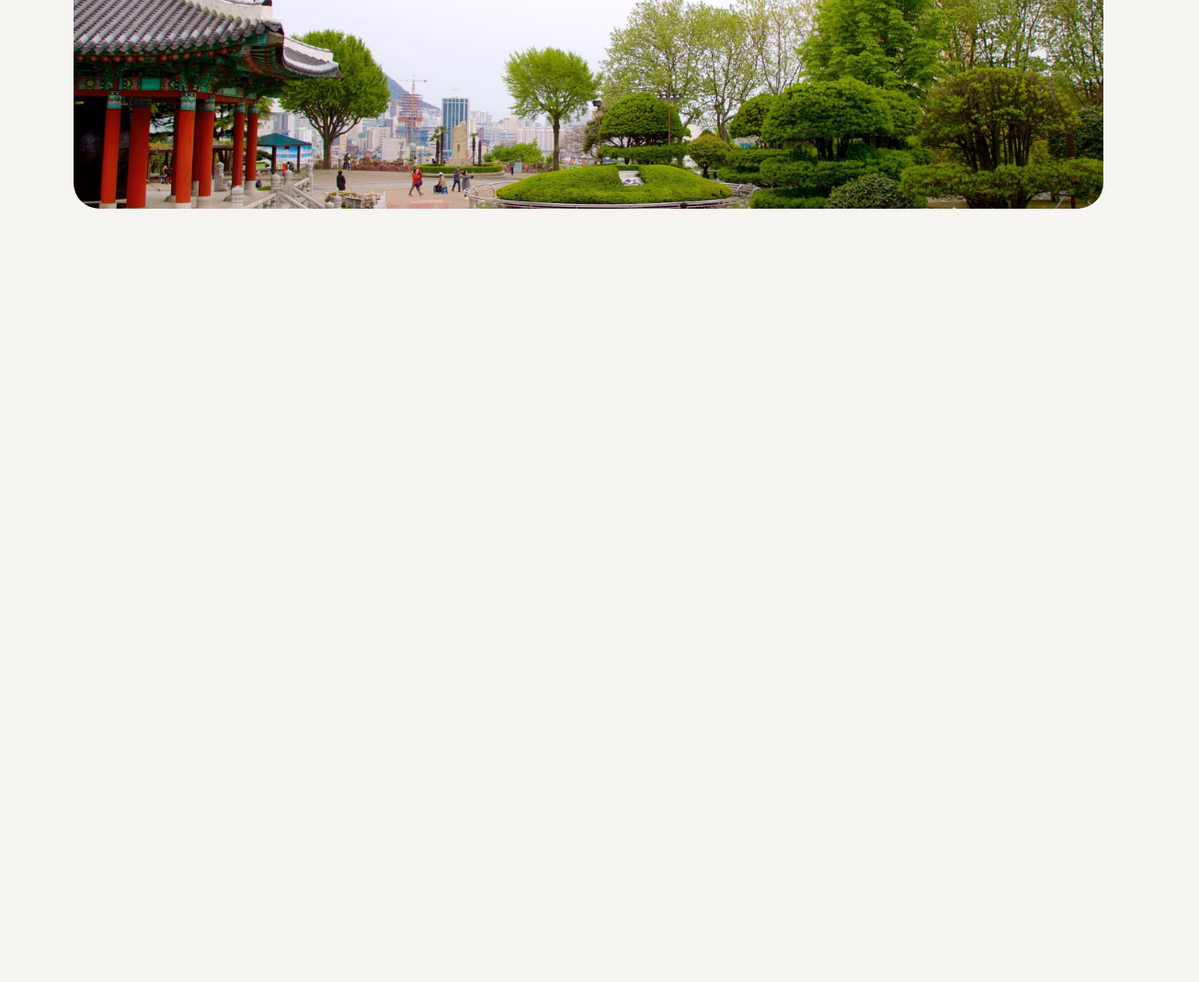
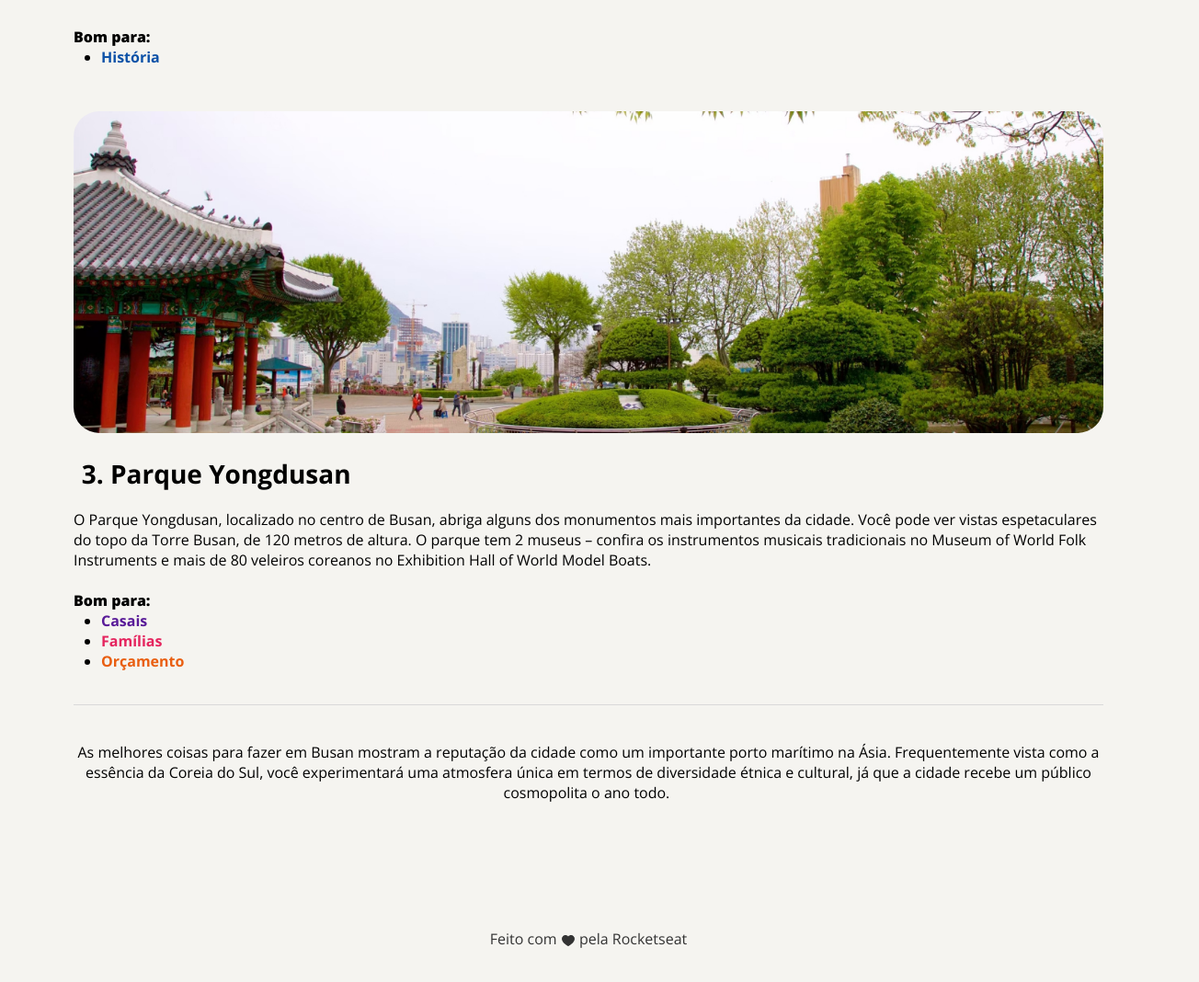
Before and after one commit to monsterofcodes23/Desafio-Ponto-Turistico, a plain HTML site: page index.html in a window 1280 px wide. Shown: the part 2400-3468 px from the top of the page at 92% size, 1304 px wide, since content can reach past the window. Before the commit the page ends 2769 px from the top, so only its background shows below. Drawn offline with nearby package versions, Linux system fonts and the light colour scheme.

Commit message:
finalizado

```diff
--- a/index.html
+++ b/index.html
@@ -31,16 +31,35 @@
             <h3 class="h3list"><li>Templo Haedong Yonggungsa </li></h3>
             <p>O Templo Haedong Yonggungsa é um templo budista localizado no extremo nordeste de Busan. Construído em 1376, é um dos poucos templos na Coreia construídos à beira-mar – você pode desfrutar de vistas do Mar do Leste de um lado e de belas montanhas do outro.
               <br><br>
-              Bom para:
-              <br><br>
-              ・História</p>
+              <p class="bompara">Bom para:</p>
+              <ul class="pqy"><li class="pr"><p class="hist">História</p></li></ul>
               <img src="assets/Image_03.jpg" alt="" id="penultimafoto">
               <h3 class="h3list"><li>Templo Beomeo-sa</li></h3>
-              <p>O Templo Beomeo-sa é um dos maiores santuários da Coreia do Sul. Ele está localizado no alto da borda leste da montanha Geumjeongsa e fica distante da agitação da cidade. O Daeungjeon Hall do templo é um exemplo bem preservado da arquitetura da Dinastia Joseon.</p>
+              <p id="beomeop">O Templo Beomeo-sa é um dos maiores santuários da Coreia do Sul. Ele está localizado no alto da borda leste da montanha Geumjeongsa e fica distante da agitação da cidade. O Daeungjeon Hall do templo é um exemplo bem preservado da arquitetura da Dinastia Joseon.
+              <br><br>
+              <p class="bompara">Bom para:</p>
+              <ul class="pqy"><li class="pr"><p class="hist">História</p></li></ul>
               <img src="assets/Image_04.jpg" alt="" id="ultimafoto">
+              <h3 class="h3list"><li>Parque Yongdusan</li></h3>
+              <p >O Parque Yongdusan, localizado no centro de Busan, abriga alguns dos monumentos mais importantes da cidade. Você pode ver vistas espetaculares do topo da Torre Busan, de 120 metros de altura. O parque tem 2 museus – confira os instrumentos musicais tradicionais no Museum of World Folk Instruments e mais de 80 veleiros coreanos no Exhibition Hall of World Model Boats.
+                <br><br>
+              </p>
+              <p class="bompara">Bom para:</p>
+              <ul class="pqy">
+                <li class="pr"><p class="p1">Casais</p></li>
+                <li class="pr"><p class="p2">Famílias</p></li>
+                <li class="pr"><p class="p3">Orçamento</p></li>
+              </ul>
         </ol>
       </section>
+      <div class="divider2"></div>
+      <p class="fechando">As melhores coisas para fazer em Busan mostram a reputação da cidade como um importante porto marítimo na Ásia. Frequentemente vista como a essência da Coreia do Sul, você experimentará uma atmosfera única em termos de diversidade étnica e cultural, já que a cidade recebe um público cosmopolita o ano todo. </p>
     </main>
   </div>
+  <footer>
+    Feito com
+    <img src="assets/ph_heart-fill.svg" alt="Coraçãozin" class="coracao">
+    pela Rocketseat
+  </footer>
 </body>
 </html>
--- a/style.css
+++ b/style.css
@@ -58,6 +58,14 @@ img{
   margin-bottom: 64px;
 }
 
+.divider2{
+  width: 100%;
+  height: 1px;
+  margin: 36px 0;
+  background-color: #d9d9d9;
+  margin-bottom: 0px;
+}
+
 #segunda{
   margin-top: 0px;
 }
@@ -77,9 +85,9 @@ img{
   height: 350px;
   object-fit: cover;
 }
-#h3list{
+.h3list{
   font-size: 28px;
-  margin: 20px 56px;
+  margin: 20px 40px;
   height: auto;
   width: 1183.51px;
 }
@@ -92,7 +100,71 @@ img{
 }
 
 #ultimafoto{
+  margin-top: 48px;
   width: 1120px;
   height: 350px;
   object-fit: cover;
 }
+
+#beomeop{
+  margin-bottom: 48px;
+}
+
+.bompara{
+  font-weight: 800;
+}
+
+.pqy{
+  margin-left: 30px;
+}
+
+ul li{
+  /* list-style: inside; */
+  color: black
+}
+
+.pr{
+  /* display: ; */
+  /* color: #591B98; */
+  list-style: disc;
+}
+
+.p1{
+  color: #591B98;
+  font-weight: bold;
+}
+
+.p2{
+  color: #E5245E;
+  font-weight: bold;
+}
+
+.p3{
+  color: #E95E10;
+  font-weight: bold;
+}
+
+.hist{
+  color: #0C51A7;
+  margin-bottom: 0;
+  font-weight: bold;
+}
+
+.fechando{
+  margin-top: 40px;
+  text-align: center;
+  margin-bottom: 0px;
+}
+
+footer{
+  margin-top: 10px;
+  color: #333333;
+  text-align: center;
+  margin-bottom: 58px;
+}
+
+footer img{
+  vertical-align: middle;
+  width: 16px;
+  height: 16px;
+}
```
Also changed, not shown: assets/ph_heart-fill.svg (added).
